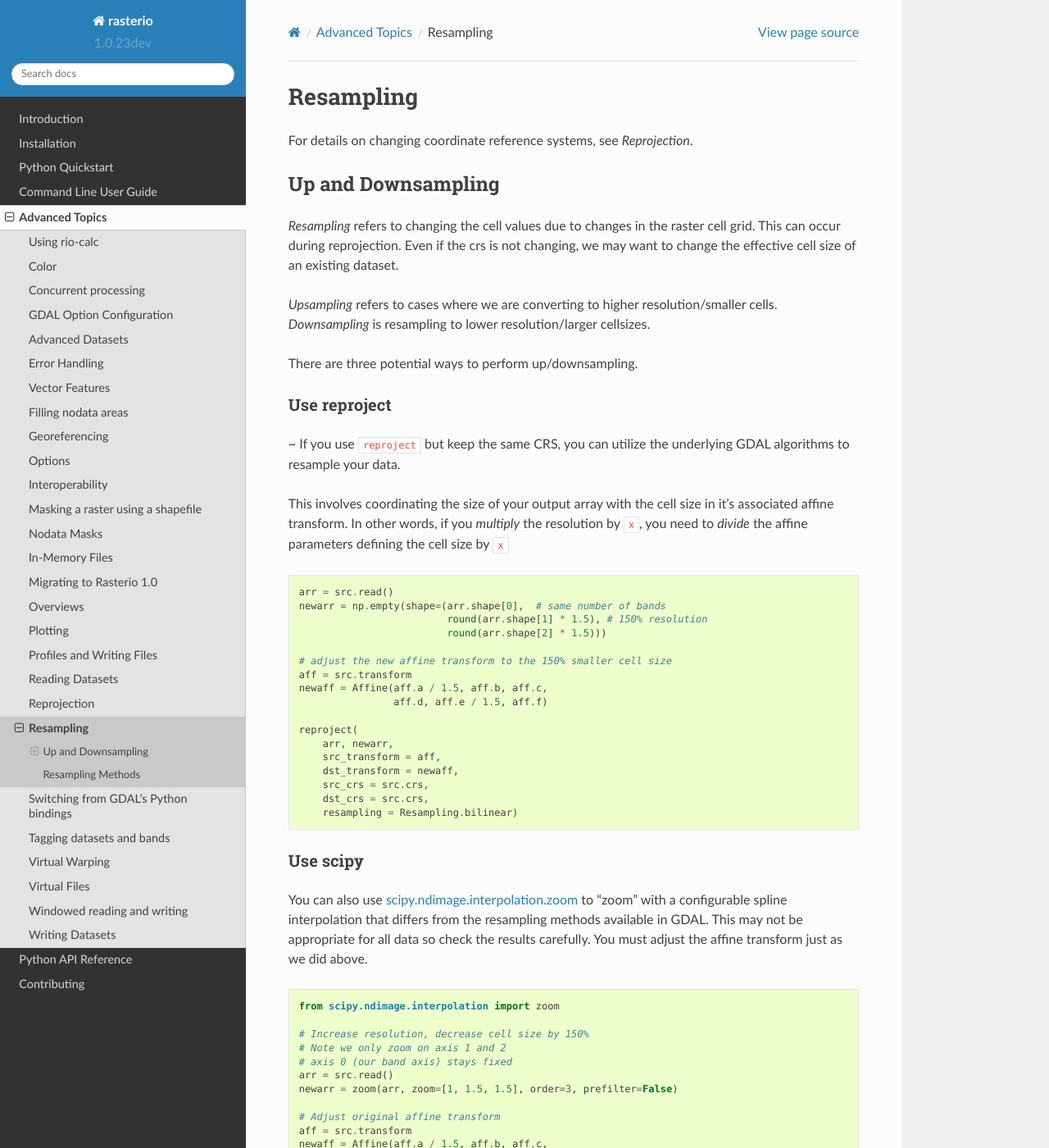
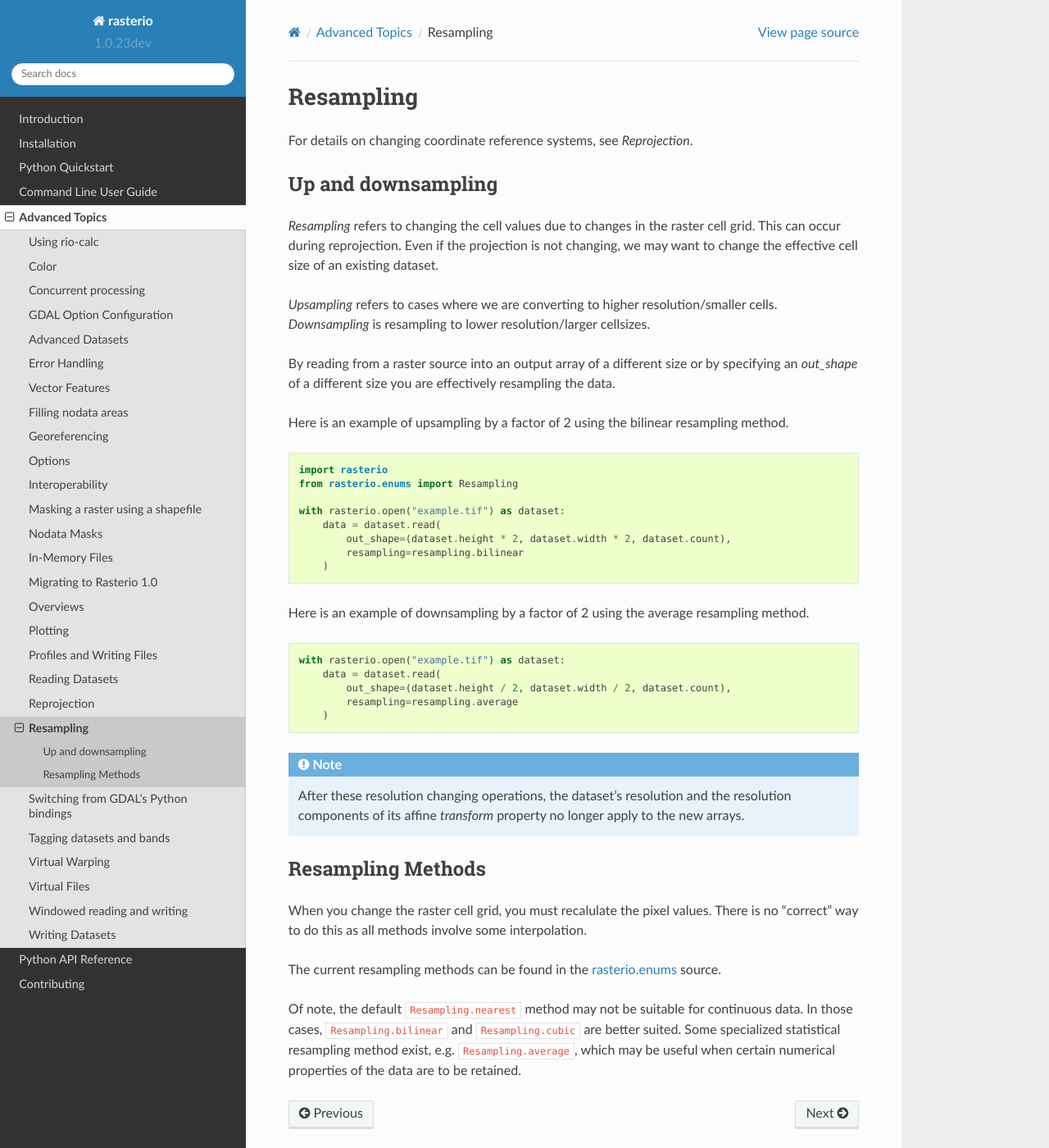
Before and after one commit to rasterio/rasterio, a Sphinx documentation site: the page built from docs/topics/resampling.rst, in a window 1280 px wide and 1400 px high. Shown: the whole window at 82% size. Built offline with Sphinx 7.4.7 and the Read the Docs theme 2.0.0, drawn with Linux system fonts in a browser that asks for light colours; some of the changed text lies outside the part shown.

Commit message:
Update resampling doc
Resolves #1596

```diff
--- a/docs/topics/resampling.rst
+++ b/docs/topics/resampling.rst
@@ -3,108 +3,66 @@ Resampling
 
 For details on changing coordinate reference systems, see `Reprojection`.
 
-Up and Downsampling
+Up and downsampling
 -------------------
 
-*Resampling* refers to changing the cell values due to changes in the raster cell grid. This can occur during reprojection. Even if the crs is not changing, we may want to change the effective cell size of an existing dataset.
+*Resampling* refers to changing the cell values due to changes in the raster
+cell grid. This can occur during reprojection. Even if the projection is not
+changing, we may want to change the effective cell size of an existing dataset.
 
-*Upsampling* refers to cases where we are converting to higher resolution/smaller cells.
-*Downsampling* is resampling to lower resolution/larger cellsizes.
+*Upsampling* refers to cases where we are converting to higher
+resolution/smaller cells.  *Downsampling* is resampling to lower
+resolution/larger cellsizes.
 
-There are three potential ways to perform up/downsampling.
+By reading from a raster source into an output array of a different size or by
+specifying an *out_shape* of a different size you are effectively resampling
+the data.
 
-Use reproject
-~~~~~~~~~~~~~
-~
-If you use ``reproject`` but keep the same CRS, you can utilize the underlying GDAL algorithms
-to resample your data.
-
-This involves coordinating the size of your output array with the
-cell size in it's associated affine transform. In other words, if you *multiply* the resolution
-by ``x``, you need to *divide* the affine parameters defining the cell size by ``x``
+Here is an example of upsampling by a factor of 2 using the bilinear resampling
+method.
 
 .. code-block:: python
 
-    arr = src.read()
-    newarr = np.empty(shape=(arr.shape[0],  # same number of bands
-                             round(arr.shape[1] * 1.5), # 150% resolution
-                             round(arr.shape[2] * 1.5)))
+    import rasterio
+    from rasterio.enums import Resampling
 
-    # adjust the new affine transform to the 150% smaller cell size
-    aff = src.transform
-    newaff = Affine(aff.a / 1.5, aff.b, aff.c,
-                    aff.d, aff.e / 1.5, aff.f)
+    with rasterio.open("example.tif") as dataset:
+        data = dataset.read(
+            out_shape=(dataset.height * 2, dataset.width * 2, dataset.count),
+            resampling=resampling.bilinear
+        )
 
-    reproject(
-        arr, newarr,
-        src_transform = aff,
-        dst_transform = newaff,
-        src_crs = src.crs,
-        dst_crs = src.crs,
-        resampling = Resampling.bilinear)
-
-
-Use scipy
-~~~~~~~~~
-
-You can also use `scipy.ndimage.interpolation.zoom`_ to "zoom" with a configurable spline interpolation
-that differs from the resampling methods available in GDAL. This may not be appropriate for all data so check the results carefully. You must adjust the affine transform just as we did above.
+Here is an example of downsampling by a factor of 2 using the average resampling
+method.
 
 .. code-block:: python
 
-    from scipy.ndimage.interpolation import zoom
+    with rasterio.open("example.tif") as dataset:
+        data = dataset.read(
+            out_shape=(dataset.height / 2, dataset.width / 2, dataset.count),
+            resampling=resampling.average
+        )
 
-    # Increase resolution, decrease cell size by 150%
-    # Note we only zoom on axis 1 and 2
-    # axis 0 (our band axis) stays fixed
-    arr = src.read()
-    newarr = zoom(arr, zoom=[1, 1.5, 1.5], order=3, prefilter=False)
+.. note::
 
-    # Adjust original affine transform
-    aff = src.transform
-    newaff = Affine(aff.a / 1.5, aff.b, aff.c,
-                    aff.d, aff.e / 1.5, aff.f)
-
-
-Use decimated reads
-~~~~~~~~~~~~~~~~~~~
-
-Another technique for quickly up/downsampling data is to use decimated reads.
-By reading from a raster source into an ``out`` array of a specified size, you
-are effectively resampling the data to a new size.
-
-.. warning::
-
-     The underlying GDALRasterIO function does not support different resampling
-     methods. You are stuck with the default which can result in unwanted effects
-     and data loss in some cases. We recommend using a different method unless
-     you are upsampling by an integer factor.
-
-As per the previous two examples, you must also adjust the affine accordingly.
-
-Note that this method is only recommended for *increasing* resolution by an integer factor.
-
-.. code-block:: python
-
-    newarr = np.empty(shape=(arr.shape[0],  # same number of bands
-                             round(arr.shape[1] * 2), # double resolution
-                             round(arr.shape[2] * 2)))
-
-    arr.read(out=newarr)  # newarr is changed in-place
+   After these resolution changing operations, the dataset's resolution and the
+   resolution components of its affine *transform* property no longer apply to
+   the new arrays.
 
 
 Resampling Methods
 ------------------
 
-When you change the raster cell grid, you must recalulate the pixel values. There is no "correct" way to do this as all methods involve some interpolation.
+When you change the raster cell grid, you must recalulate the pixel values.
+There is no "correct" way to do this as all methods involve some interpolation.
 
 The current resampling methods can be found in the `rasterio.enums`_ source.
 
-Of note, the default ``Resampling.nearest`` method may not be suitable for continuous data. In those
-cases, ``Resampling.bilinear`` and ``Resampling.cubic`` are better suited.
-Some specialized statistical resampling method exist, e.g. ``Resampling.average``, which may be
-useful when certain numerical properties of the data are to be retained.
+Of note, the default ``Resampling.nearest`` method may not be suitable for
+continuous data. In those cases, ``Resampling.bilinear`` and
+``Resampling.cubic`` are better suited.  Some specialized statistical
+resampling method exist, e.g. ``Resampling.average``, which may be useful when
+certain numerical properties of the data are to be retained.
 
 
-.. _scipy.ndimage.interpolation.zoom: http://docs.scipy.org/doc/scipy-0.16.1/reference/generated/scipy.ndimage.interpolation.zoom.html
 .. _rasterio.enums: https://github.com/mapbox/rasterio/blob/master/rasterio/enums.py#L28
```
